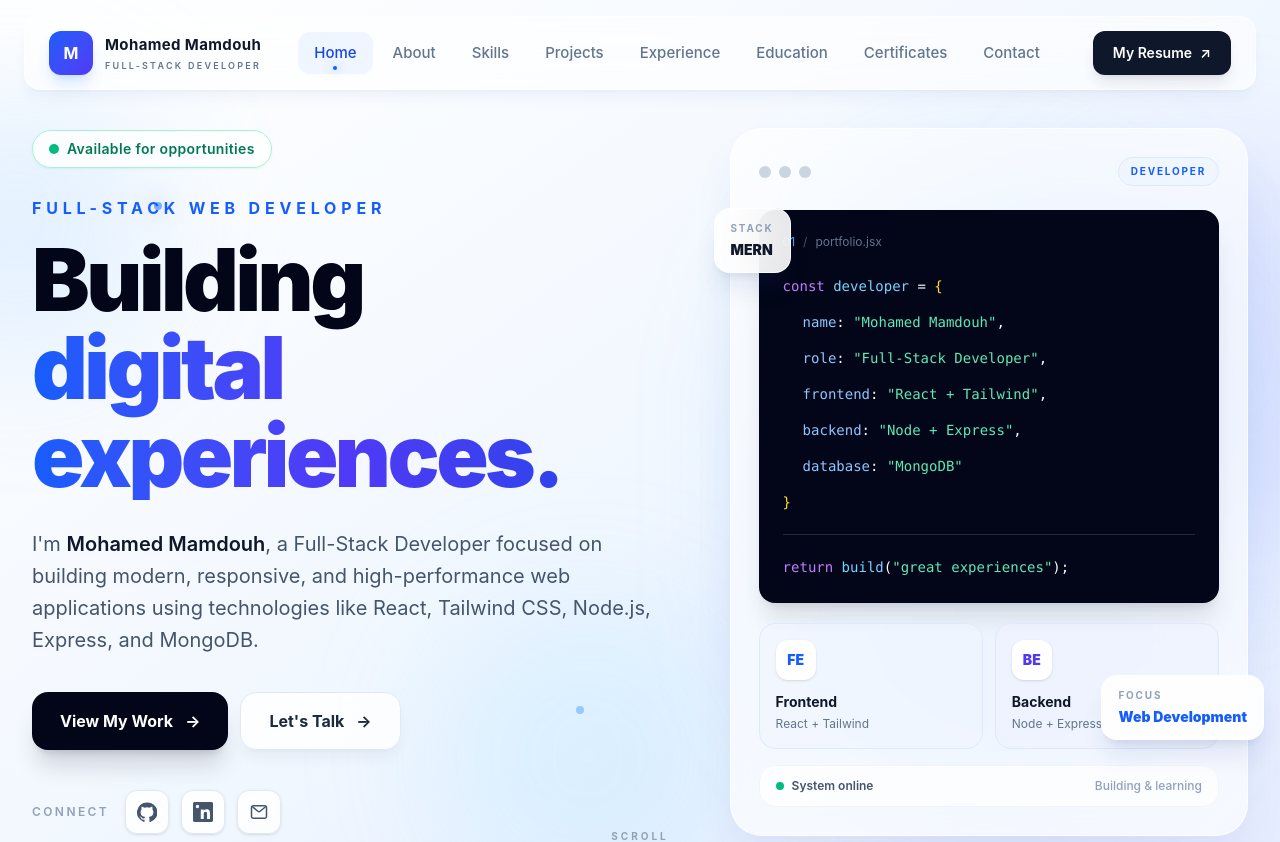
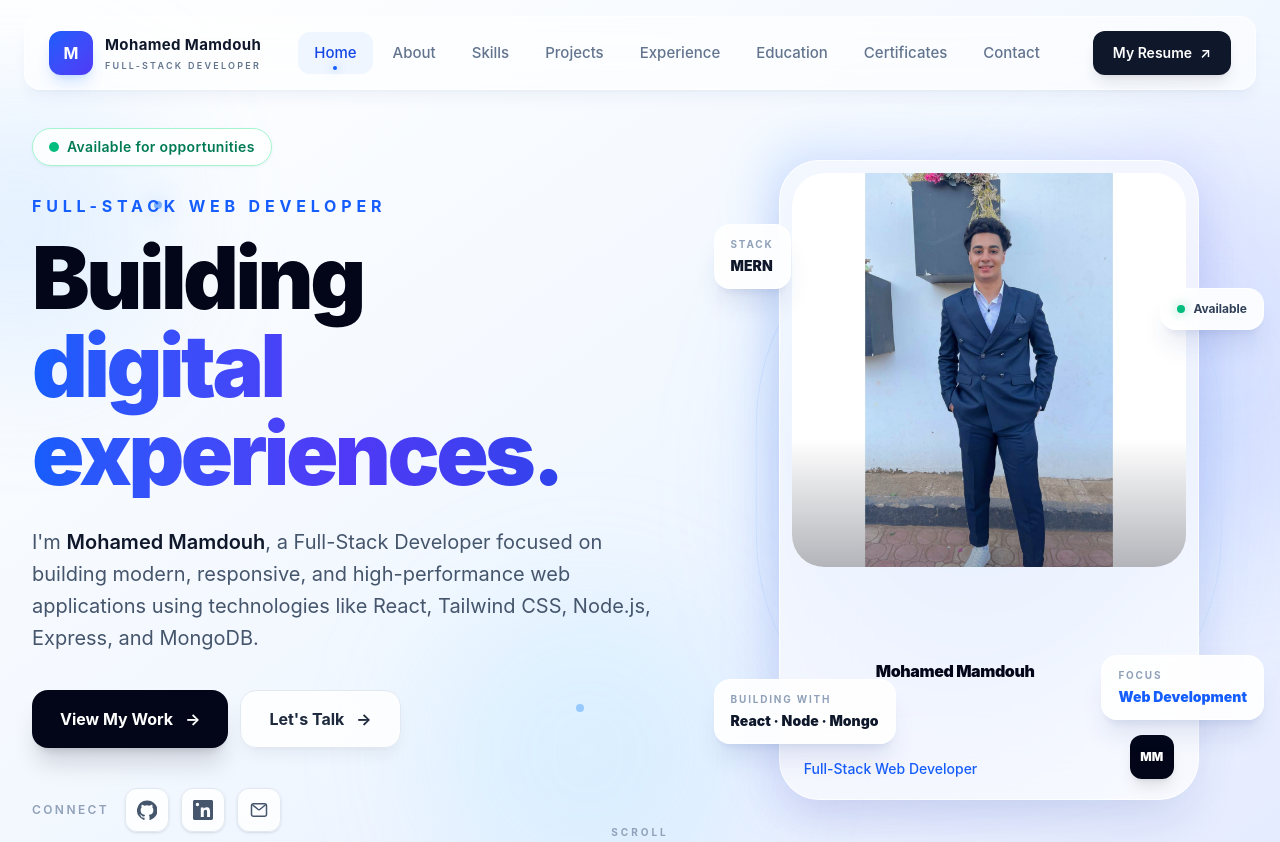
Before and after one commit to mo-code-dev/Portfolio, a React (Vite) app: page / in a window 1280 px wide. Shown: the top 842 px of the page. Built offline with nearby package versions, Linux system fonts and the light colour scheme.

Commit message:
Add portfolio image and project updates

```diff
--- a/src/sections/Hero/Hero.jsx
+++ b/src/sections/Hero/Hero.jsx
@@ -1,3 +1,4 @@
+
 import { useEffect, useState } from "react";
 
 function Hero() {
@@ -45,6 +46,7 @@ function Hero() {
       {/* Main Container */}
       <div className="relative z-10 mx-auto flex min-h-[calc(100vh-9rem)] max-w-7xl items-center">
         <div className="grid w-full items-center gap-14 lg:grid-cols-[1.1fr_0.9fr] lg:gap-16">
+
           {/* Left Content */}
           <div
             className={`max-w-3xl transition-all duration-1000 ${
@@ -182,7 +184,7 @@ function Hero() {
             </div>
           </div>
 
-          {/* Right Visual */}
+          {/* Right Visual - Profile Image */}
           <div
             className={`relative mx-auto w-full max-w-xl transition-all delay-200 duration-1000 ${
               isVisible
@@ -190,148 +192,54 @@ function Hero() {
                 : "translate-y-8 opacity-0"
             }`}
           >
-            {/* Main Glow */}
-            <div className="absolute inset-10 rounded-full bg-blue-400/20 blur-3xl" />
+            {/* Background Glow */}
+            <div className="absolute left-1/2 top-1/2 h-[75%] w-[75%] -translate-x-1/2 -translate-y-1/2 rounded-full bg-blue-400/25 blur-3xl" />
 
-            {/* Main Card */}
-            <div className="relative overflow-hidden rounded-[2rem] border border-white/80 bg-white/65 p-5 shadow-2xl shadow-blue-900/10 backdrop-blur-2xl sm:p-7">
-              {/* Top Bar */}
-              <div className="mb-6 flex items-center justify-between">
-                <div className="flex items-center gap-2">
-                  <span className="h-3 w-3 rounded-full bg-slate-300" />
-                  <span className="h-3 w-3 rounded-full bg-slate-300" />
-                  <span className="h-3 w-3 rounded-full bg-slate-300" />
+            {/* Decorative Rings */}
+            <div className="absolute left-1/2 top-1/2 h-[90%] w-[90%] -translate-x-1/2 -translate-y-1/2 rounded-full border border-blue-200/50" />
+
+            <div className="absolute left-1/2 top-1/2 h-[78%] w-[78%] -translate-x-1/2 -translate-y-1/2 rounded-full border border-indigo-200/40" />
+
+            {/* Main Image Card */}
+            <div className="relative mx-auto w-[82%] max-w-[420px]">
+              <div className="absolute -inset-3 rounded-[2.5rem] bg-gradient-to-br from-blue-500/20 via-indigo-500/10 to-transparent blur-xl" />
+
+              <div className="relative overflow-hidden rounded-[2.5rem] border border-white/80 bg-white/70 p-3 shadow-2xl shadow-blue-900/15 backdrop-blur-2xl">
+                {/* Image */}
+                <div className="relative overflow-hidden rounded-[2rem] bg-gradient-to-br from-blue-100 via-white to-indigo-100">
+                  <img
+                    src="/Mohamed-Mamdouh.png"
+                    alt="Mohamed Mamdouh - Full-Stack Web Developer"
+                    className="relative z-10 mx-auto block h-auto w-full object-cover object-top transition-transform duration-700 hover:scale-[1.03]"
+                  />
+
+                  {/* Image Bottom Gradient */}
+                  <div className="pointer-events-none absolute inset-x-0 bottom-0 z-20 h-32 bg-gradient-to-t from-slate-950/30 to-transparent" />
                 </div>
 
-                <div className="rounded-full border border-blue-100 bg-blue-50 px-3 py-1.5 text-[10px] font-bold uppercase tracking-[0.18em] text-blue-600">
-                  Developer
-                </div>
-              </div>
-
-              {/* Code Window */}
-              <div className="rounded-2xl bg-slate-950 p-5 shadow-xl sm:p-6">
-                <div className="flex items-center gap-2 text-xs text-slate-500">
-                  <span className="text-blue-400">01</span>
-                  <span className="text-slate-600">/</span>
-                  <span>portfolio.jsx</span>
-                </div>
-
-                <div className="mt-6 space-y-3 font-mono text-xs leading-6 sm:text-sm">
-                  <p>
-                    <span className="text-purple-400">const</span>{" "}
-                    <span className="text-sky-300">developer</span>{" "}
-                    <span className="text-white">=</span>{" "}
-                    <span className="text-yellow-300">{"{"}</span>
+                {/* Profile Info */}
+                <div className="px-3 pb-2 pt-5">
+                  <div className="flex items-end justify-between gap-4">
+                    <div>
+                      <p className="text-md  p-18 font-black tracking-tight text-slate-950">
+                        Mohamed Mamdouh
                       </p>
 
-                  <p className="pl-5">
-                    <span className="text-blue-300">name</span>
-                    <span className="text-white">:</span>{" "}
-                    <span className="text-emerald-300">
-                      "Mohamed Mamdouh"
-                    </span>
-                    <span className="text-white">,</span>
-                  </p>
-
-                  <p className="pl-5">
-                    <span className="text-blue-300">role</span>
-                    <span className="text-white">:</span>{" "}
-                    <span className="text-emerald-300">
-                      "Full-Stack Developer"
-                    </span>
-                    <span className="text-white">,</span>
-                  </p>
-
-                  <p className="pl-5">
-                    <span className="text-blue-300">frontend</span>
-                    <span className="text-white">:</span>{" "}
-                    <span className="text-emerald-300">
-                      "React + Tailwind"
-                    </span>
-                    <span className="text-white">,</span>
-                  </p>
-
-                  <p className="pl-5">
-                    <span className="text-blue-300">backend</span>
-                    <span className="text-white">:</span>{" "}
-                    <span className="text-emerald-300">
-                      "Node + Express"
-                    </span>
-                    <span className="text-white">,</span>
-                  </p>
-
-                  <p className="pl-5">
-                    <span className="text-blue-300">database</span>
-                    <span className="text-white">:</span>{" "}
-                    <span className="text-emerald-300">"MongoDB"</span>
-                  </p>
-
-                  <p>
-                    <span className="text-yellow-300">{"}"}</span>
-                  </p>
-
-                  <div className="mt-5 h-px bg-slate-800" />
-
-                  <p className="pt-2">
-                    <span className="text-purple-400">return</span>{" "}
-                    <span className="text-sky-300">build</span>
-                    <span className="text-white">(</span>
-                    <span className="text-emerald-300">
-                      "great experiences"
-                    </span>
-                    <span className="text-white">);</span>
-                  </p>
-                </div>
-              </div>
-
-              {/* Stack Cards */}
-              <div className="mt-5 grid grid-cols-2 gap-3">
-                <div className="rounded-2xl border border-blue-100 bg-blue-50/70 p-4 transition-all duration-300 hover:-translate-y-1 hover:bg-blue-50">
-                  <div className="mb-3 flex h-10 w-10 items-center justify-center rounded-xl bg-white text-sm font-black text-blue-600 shadow-sm">
-                    FE
-                  </div>
-
-                  <p className="text-sm font-bold text-slate-900">
-                    Frontend
-                  </p>
-
-                  <p className="mt-1 text-xs text-slate-500">
-                    React + Tailwind
+                      <p className="mt-1 text-sm font-medium text-blue-600">
+                        Full-Stack Web Developer
                       </p>
                     </div>
 
-                <div className="rounded-2xl border border-indigo-100 bg-indigo-50/70 p-4 transition-all duration-300 hover:-translate-y-1 hover:bg-indigo-50">
-                  <div className="mb-3 flex h-10 w-10 items-center justify-center rounded-xl bg-white text-sm font-black text-indigo-600 shadow-sm">
-                    BE
-                  </div>
-
-                  <p className="text-sm font-bold text-slate-900">
-                    Backend
-                  </p>
-
-                  <p className="mt-1 text-xs text-slate-500">
-                    Node + Express
-                  </p>
+                    <div className="flex h-11 w-11 shrink-0 items-center justify-center rounded-xl bg-slate-950 text-xs font-black text-white shadow-lg">
+                      MM
                     </div>
                   </div>
-
-              {/* Bottom Status */}
-              <div className="mt-4 flex items-center justify-between rounded-2xl border border-slate-100 bg-white/70 px-4 py-3">
-                <div className="flex items-center gap-2">
-                  <span className="h-2 w-2 rounded-full bg-emerald-500" />
-                  <span className="text-xs font-semibold text-slate-600">
-                    System online
-                  </span>
                 </div>
-
-                <span className="text-xs font-medium text-slate-400">
-                  Building & learning
-                </span>
               </div>
             </div>
 
             {/* Floating Badge - MERN */}
-            <div className="absolute -left-4 top-20 hidden rounded-2xl border border-white/80 bg-white/90 px-4 py-3 shadow-xl shadow-blue-900/10 backdrop-blur-xl sm:block">
+            <div className="absolute -left-2 top-16 hidden rounded-2xl border border-white/80 bg-white/90 px-4 py-3 shadow-xl shadow-blue-900/10 backdrop-blur-xl sm:block lg:-left-4">
               <p className="text-[10px] font-bold uppercase tracking-[0.18em] text-slate-400">
                 Stack
               </p>
@@ -341,14 +249,36 @@ function Hero() {
               </p>
             </div>
 
+            {/* Floating Badge - Available */}
+            <div className="absolute -right-2 top-32 hidden rounded-2xl border border-white/80 bg-white/90 px-4 py-3 shadow-xl shadow-blue-900/10 backdrop-blur-xl sm:block lg:-right-4">
+              <div className="flex items-center gap-2">
+                <span className="h-2 w-2 rounded-full bg-emerald-500 shadow-[0_0_12px_rgba(16,185,129,0.6)]" />
+
+                <p className="text-xs font-bold text-slate-700">
+                  Available
+                </p>
+              </div>
+            </div>
+
             {/* Floating Badge - Web Development */}
-            <div className="absolute -right-4 bottom-24 hidden rounded-2xl border border-white/80 bg-white/90 px-4 py-3 shadow-xl shadow-blue-900/10 backdrop-blur-xl sm:block">
+            <div className="absolute -right-2 bottom-20 hidden rounded-2xl border border-white/80 bg-white/90 px-4 py-3 shadow-xl shadow-blue-900/10 backdrop-blur-xl sm:block lg:-right-4">
               <p className="text-[10px] font-bold uppercase tracking-[0.18em] text-slate-400">
                 Focus
               </p>
 
               <p className="mt-1 text-sm font-black text-blue-600">
                 Web Development
+              </p>
+            </div>
+
+            {/* Floating Tech Badge */}
+            <div className="absolute -left-2 bottom-14 hidden rounded-2xl border border-white/80 bg-white/90 px-4 py-3 shadow-xl shadow-blue-900/10 backdrop-blur-xl sm:block lg:-left-4">
+              <p className="text-[10px] font-bold uppercase tracking-[0.18em] text-slate-400">
+                Building With
+              </p>
+
+              <p className="mt-1 text-sm font-black text-slate-900">
+                React · Node · Mongo
               </p>
             </div>
           </div>
```
Also changed, not shown: src/sections/Projects/Projects.jsx (+91 -5 lines), public/Mohamed-Mamdouh.png (added), public/portfolio-architecture.png (added). Lines whose indentation alone changed are shown as unchanged.
